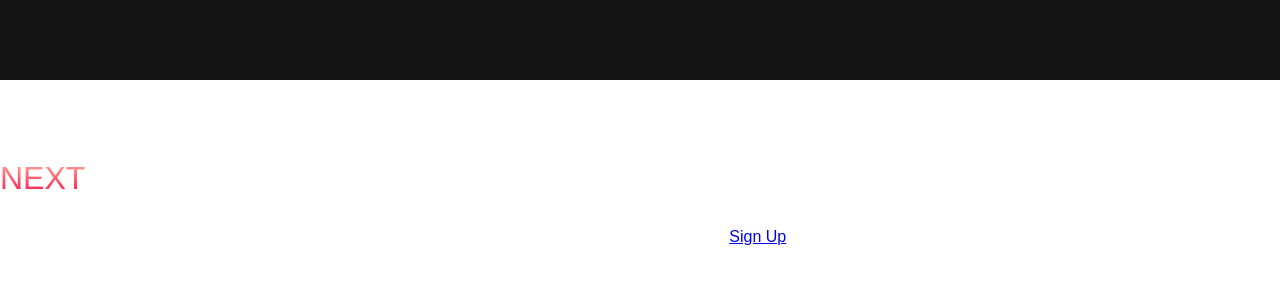
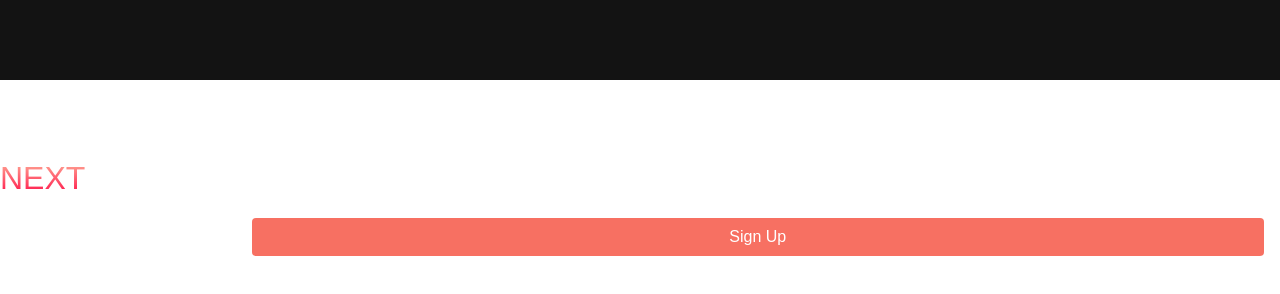
Before and after one commit to Jamieson123/JavascripsProjects, a plain HTML site: page website 1/index.html in a window 1280 px wide. Drawn offline with Linux system fonts and the light colour scheme.

Commit message:
Update styles.css

```diff
--- a/website 1/styles.css
+++ b/website 1/styles.css
@@ -24,8 +24,10 @@
     z-index: 1;
     width: 100%;
     max-width: 1300px;
-    margin: 0 auto;
-    padding: 0 50px;
+    margin-right: auto;
+    margin-left: auto;
+    padding-right: 50px;
+    padding-left: 50px;
 }
 
 #navbar__logo {
@@ -79,5 +81,13 @@
     display: flex;
     justify-content: center;
     align-items: center;
-
+    text-decoration: none;
+    padding: 10px 20px;
+    height: 100%;
+    width: 100%;
+    border: none;
+    outline: none;
+    border-radius: 4px;
+    background: #f77062;
+    color: #fff;
 }
```
